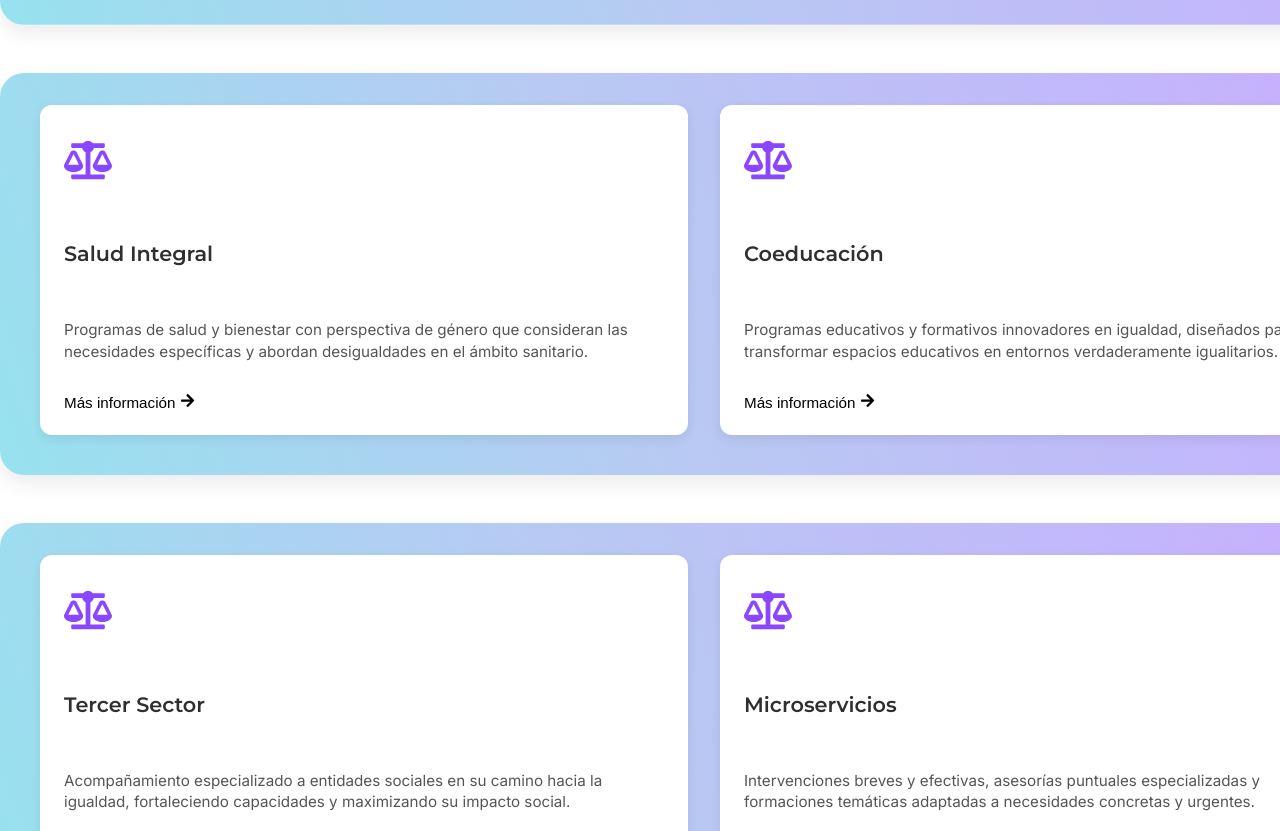
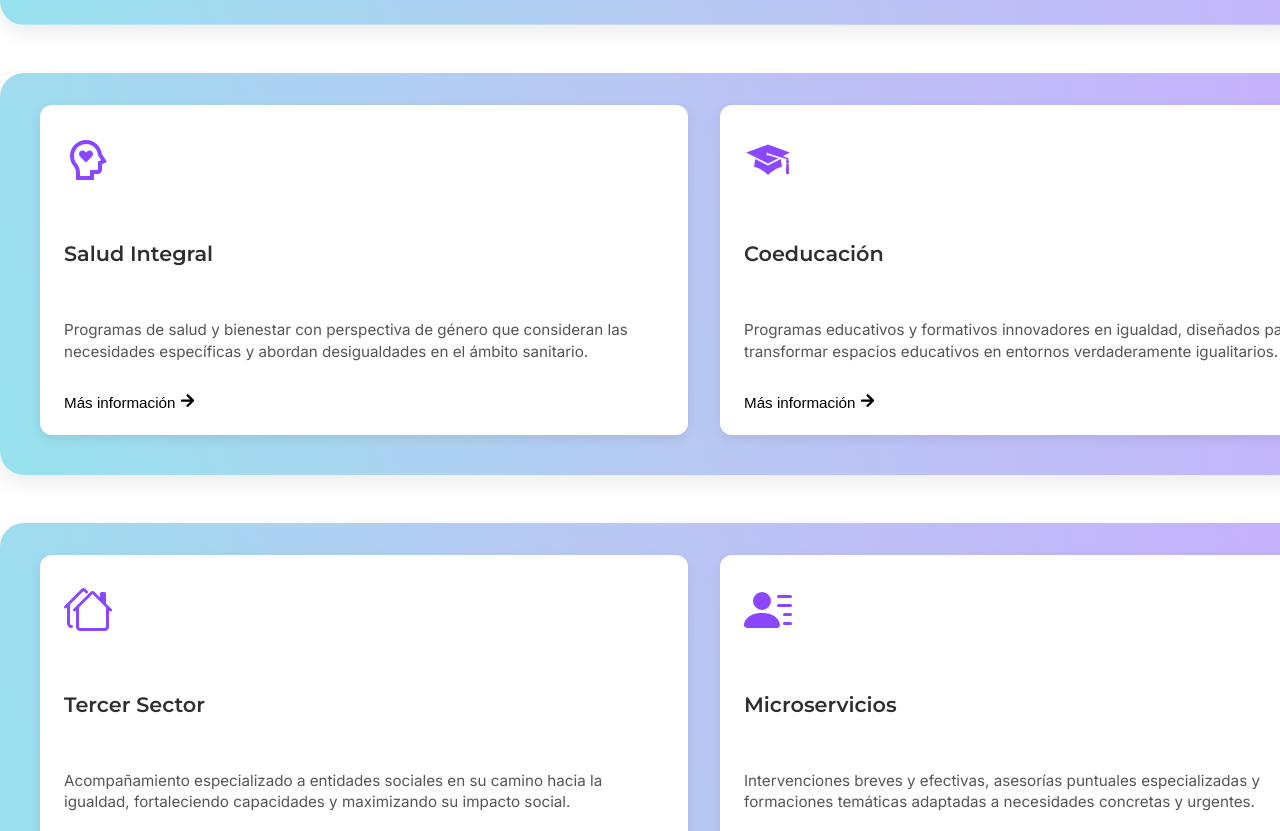
Before and after one commit to Reverso-Social/reverso-social-fe, a React (Vite) app: page / in a window 1280 px wide. Shown: the part 2419-3250 px from the top of the page. Built offline with nearby package versions, Linux system fonts and the light colour scheme.

Commit message:
icons added

```diff
--- a/src/components/ServicesSection/ServicesSection.jsx
+++ b/src/components/ServicesSection/ServicesSection.jsx
@@ -1,84 +1,76 @@
 import React from "react";
 import ServicesCard from "./ServicesCard";
 import { FaBalanceScale, FaArrowRight } from "react-icons/fa";
+import { PiMoneyFill } from "react-icons/pi";
+import { RiMentalHealthLine } from "react-icons/ri";
+import { GiGraduateCap } from "react-icons/gi";
+import { BsHouses, BsFillPersonLinesFill } from "react-icons/bs";
 import "./ServicesSection.scss";
 
 const ServiceSection = () => {
   return (
     <div className="service-section">
-
       <header className="about__intro">
         <h2 id="about-heading" className="about__title">
           Servicios Integrales con <span className="about__title--highlight">Impacto Real</span>
         </h2>
       </header>
 
-
       <div className="background-frame">
         <div className="services-row">
           <ServicesCard
             icon={<FaBalanceScale />}
             title="Planes de Igualdad"
-            description="Diagnóstico exhaustivo, diseño personalizado, implantación efectiva
-            y seguimiento continuo para garantizar resultados medibles y sostenibles en tu organización."
+            description="Diagnóstico exhaustivo, diseño personalizado, implantación efectiva y seguimiento continuo para garantizar resultados medibles y sostenibles en tu organización."
             button={<>Más información <FaArrowRight /></>}
           />
 
           <ServicesCard
-            icon={<FaBalanceScale />}
+            icon={<PiMoneyFill />}
             title="Empleo y Brecha Salarial"
-            description="Evaluaciones rigurosas, planes de equidad retributiva, auditorías
-salariales profesionales y acompañamiento individualizado para cerrar brechas de género."
+            description="Evaluaciones rigurosas, planes de equidad retributiva, auditorías salariales profesionales y acompañamiento individualizado para cerrar brechas de género."
             button={<>Más información <FaArrowRight /></>}
           />
         </div>
       </div>
 
-
       <div className="background-frame">
         <div className="services-row">
           <ServicesCard
-            icon={<FaBalanceScale />}
+            icon={<RiMentalHealthLine />}
             title="Salud Integral"
-            description="Programas de salud y bienestar con perspectiva de género que
-            consideran las necesidades específicas y abordan desigualdades en el ámbito sanitario."
+            description="Programas de salud y bienestar con perspectiva de género que consideran las necesidades específicas y abordan desigualdades en el ámbito sanitario."
             button={<>Más información <FaArrowRight /></>}
           />
 
           <ServicesCard
-            icon={<FaBalanceScale />}
+            icon={<GiGraduateCap />}
             title="Coeducación"
-            description="Programas educativos y formativos innovadores en igualdad,
-            diseñados para transformar espacios educativos en entornos verdaderamente igualitarios."
+            description="Programas educativos y formativos innovadores en igualdad, diseñados para transformar espacios educativos en entornos verdaderamente igualitarios."
             button={<>Más información <FaArrowRight /></>}
           />
         </div>
       </div>
 
-
       <div className="background-frame">
         <div className="services-row">
           <ServicesCard
-            icon={<FaBalanceScale />}
+            icon={<BsHouses />}
             title="Tercer Sector"
-            description="Acompañamiento especializado a entidades sociales en su camino
-            hacia la igualdad, fortaleciendo capacidades y maximizando su impacto social."
+            description="Acompañamiento especializado a entidades sociales en su camino hacia la igualdad, fortaleciendo capacidades y maximizando su impacto social."
             button={<>Más información <FaArrowRight /></>}
           />
 
           <ServicesCard
-            icon={<FaBalanceScale />}
-            title="Microservicios "
-            description="Intervenciones breves y efectivas, asesorías puntuales
-            especializadas y formaciones temáticas adaptadas a necesidades concretas y urgentes."
+            icon={<BsFillPersonLinesFill />}
+            title="Microservicios"
+            description="Intervenciones breves y efectivas, asesorías puntuales especializadas y formaciones temáticas adaptadas a necesidades concretas y urgentes."
             button={<>Más información <FaArrowRight /></>}
           />
         </div>
       </div>
-
     </div>
   );
 };
 
 export default ServiceSection;
-6
```
